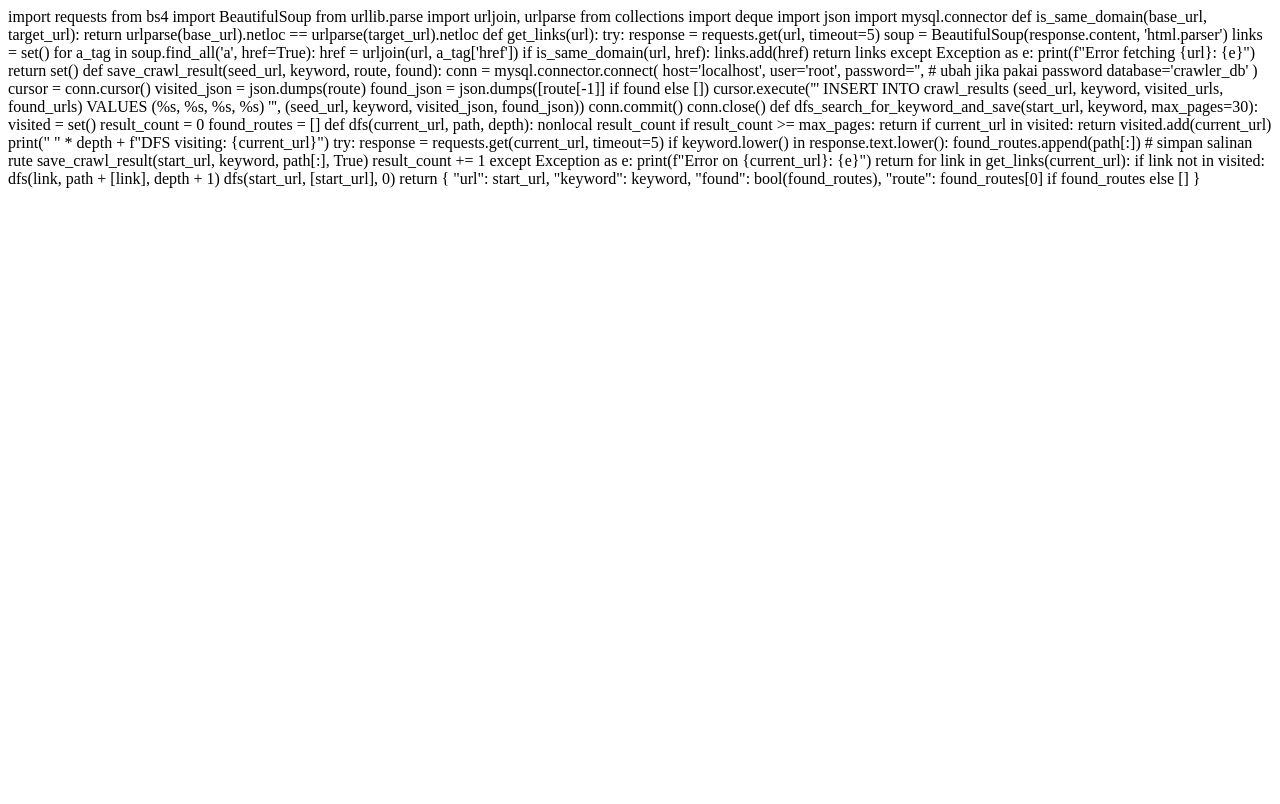
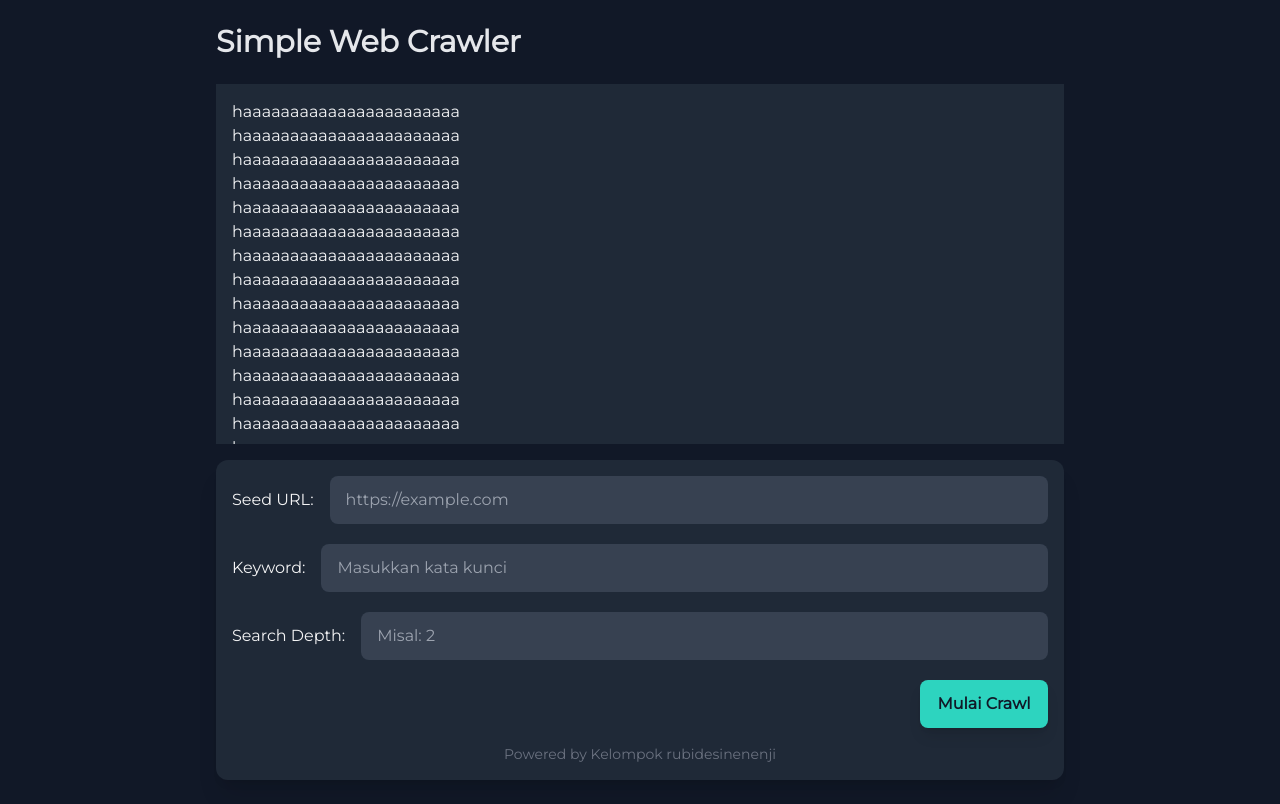
Before and after one commit to beginnener/Web-Crawler, a Flask app: template templates/crawler.html in a window 1280 px wide. Before the commit the page ends 188 px from the top, so only its background shows below. Run offline with Flask 3, Linux system fonts and the light colour scheme; the template is opened without the code that fills it, so the values that code supplies are empty; some libraries are stand-ins or nearby versions.

Commit message:
yang tadi salah, ini yg bener crawler.htmlnya

```diff
--- a/templates/crawler.html
+++ b/templates/crawler.html
@@ -1,83 +1,96 @@
-import requests
-from bs4 import BeautifulSoup
-from urllib.parse import urljoin, urlparse
-from collections import deque
-import json
-import mysql.connector
+<!DOCTYPE html>
+<html lang="en">
+<head>
+    <meta charset="UTF-8" />
+    <meta name="viewport" content="width=device-width, initial-scale=1" />
+    <title>Web Crawler</title>
+    <script src="https://cdn.tailwindcss.com"></script>
+    <link href="https://fonts.googleapis.com/css2?family=Montserrat&display=swap" rel="stylesheet">
+    <style>
+        .scrollbar-thin::-webkit-scrollbar {
+        width: 6px;
+        }
+        .scrollbar-thin::-webkit-scrollbar-thumb {
+        background-color: rgba(255, 255, 255, 0.2);
+        border-radius: 4px;
+        }
+        .scrollbar-thin {
+        scrollbar-width: thin;
+        scrollbar-color: rgba(255, 255, 255, 0.2) transparent;
+        }
+     </style>
+</head>
+<body class="bg-gray-900 text-gray-100 flex items-center justify-center min-h-screen overflow-hidden font-['Montserrat']">
+    <div class="min-w-md w-[56rem] max-w-4xl min-h-screen p-6 flex flex-col items-center justify-center">
+        <h1 id="page-title" class="w-full text-3xl font-bold text-gray-200 text-left mb-6">Simple Web Crawler</h1>
+        <div id="result-container" class="w-full max-w-4xl h-[45vh] p-4 bg-gray-800 mb-4 overflow-auto scrollbar-thin">
+            <p>haaaaaaaaaaaaaaaaaaaaaaa</p>
+            <p>haaaaaaaaaaaaaaaaaaaaaaa</p>
+            <p>haaaaaaaaaaaaaaaaaaaaaaa</p>
+            <p>haaaaaaaaaaaaaaaaaaaaaaa</p>
+            <p>haaaaaaaaaaaaaaaaaaaaaaa</p>
+            <p>haaaaaaaaaaaaaaaaaaaaaaa</p>
+            <p>haaaaaaaaaaaaaaaaaaaaaaa</p>
+            <p>haaaaaaaaaaaaaaaaaaaaaaa</p>
+            <p>haaaaaaaaaaaaaaaaaaaaaaa</p>
+            <p>haaaaaaaaaaaaaaaaaaaaaaa</p>
+            <p>haaaaaaaaaaaaaaaaaaaaaaa</p>
+            <p>haaaaaaaaaaaaaaaaaaaaaaa</p>
+            <p>haaaaaaaaaaaaaaaaaaaaaaa</p>
+            <p>haaaaaaaaaaaaaaaaaaaaaaa</p>
+            <p>haaaaaaaaaaaaaaaaaaaaaaa</p>
+        </div>
+        <main class="shrink-0 relative bottom-0 bg-gray-800 rounded-xl shadow-xl w-full max-w-4xl p-4 flex flex-col space-y-4">
+            <form method="POST" action="/" class="flex flex-col space-y-5">
+                <div class="flex flex-row items-center space-x-4">
+                    <label for="seed_url" class="shrink-0 text-zinc-100">Seed URL:</label>
+                    <input
+                        type="text"
+                        id="seed_url"
+                        name="seed_url"
+                        placeholder="https://example.com"
+                        required
+                        class="w-full rounded-lg px-4 py-3 bg-gray-700 text-gray-100 placeholder-gray-400 focus:outline-none focus:ring-2 focus:ring-teal-400"
+                    />
+                </div>
+                <div class="flex flex-row items-center space-x-4">
+                    <label for="keyword" class="shrink-0 text-zinc-100">Keyword:</label>
+                    <input
+                        type="text"
+                        id="keyword"
+                        name="keyword"
+                        placeholder="Masukkan kata kunci"
+                        required
+                        class="w-full rounded-lg px-4 py-3 bg-gray-700 text-gray-100 placeholder-gray-400 focus:outline-none focus:ring-2 focus:ring-teal-400"
+                    />
+                </div>
+                <div class="flex flex-row items-center space-x-4">
+                    <label for="depth" class="shrink-0 text-zinc-100">Search Depth:</label>
+                    <input
+                        type="number"
+                        id="depth"
+                        name="depth"
+                        placeholder="Misal: 2"
+                        min="1"
+                        max="10"
+                        required
+                        class="w-full rounded-lg px-4 py-3 bg-gray-700 text-gray-100 placeholder-gray-400 focus:outline-none focus:ring-2 focus:ring-teal-400"
+                    />
+                </div>
+                <div class="flex justify-end">
+                    <button
+                        type="submit"
+                        class="w-32 bg-teal-400 hover:bg-teal-500 transition rounded-lg font-bold text-gray-900 py-3 shadow-lg"
+                    >
+                        Mulai Crawl
+                    </button>
+                </div>
+            </form>
 
-def is_same_domain(base_url, target_url):
-    return urlparse(base_url).netloc == urlparse(target_url).netloc
-
-def get_links(url):
-    try:
-        response = requests.get(url, timeout=5)
-        soup = BeautifulSoup(response.content, 'html.parser')
-        links = set()
-        for a_tag in soup.find_all('a', href=True):
-            href = urljoin(url, a_tag['href'])
-            if is_same_domain(url, href):
-                links.add(href)
-        return links
-    except Exception as e:
-        print(f"Error fetching {url}: {e}")
-        return set()
-
-def save_crawl_result(seed_url, keyword, route, found):
-    conn = mysql.connector.connect(
-        host='localhost',
-        user='root',
-        password='',  # ubah jika pakai password
-        database='crawler_db'
-    )
-    cursor = conn.cursor()
-
-    visited_json = json.dumps(route)
-    found_json = json.dumps([route[-1]] if found else [])
-
-    cursor.execute('''
-        INSERT INTO crawl_results (seed_url, keyword, visited_urls, found_urls)
-        VALUES (%s, %s, %s, %s)
-    ''', (seed_url, keyword, visited_json, found_json))
-
-    conn.commit()
-    conn.close()
-
-def dfs_search_for_keyword_and_save(start_url, keyword, max_pages=30):
-    visited = set()
-    result_count = 0
-    found_routes = []
-
-    def dfs(current_url, path, depth):
-        nonlocal result_count
-
-        if result_count >= max_pages:
-            return
-
-        if current_url in visited:
-            return
-
-        visited.add(current_url)
-        print("  " * depth + f"DFS visiting: {current_url}")
-
-        try:
-            response = requests.get(current_url, timeout=5)
-            if keyword.lower() in response.text.lower():
-                found_routes.append(path[:])  # simpan salinan rute
-                save_crawl_result(start_url, keyword, path[:], True)
-                result_count += 1
-        except Exception as e:
-            print(f"Error on {current_url}: {e}")
-            return
-
-        for link in get_links(current_url):
-            if link not in visited:
-                dfs(link, path + [link], depth + 1)
-
-    dfs(start_url, [start_url], 0)
-
-    return {
-        "url": start_url,
-        "keyword": keyword,
-        "found": bool(found_routes),
-        "route": found_routes[0] if found_routes else []
-    }
+            <footer class="text-center text-gray-500 text-sm">
+            Powered by Kelompok rubidesinenenji
+            </footer>
+        </main>
+    </div>
+</body>
+</html>
```
